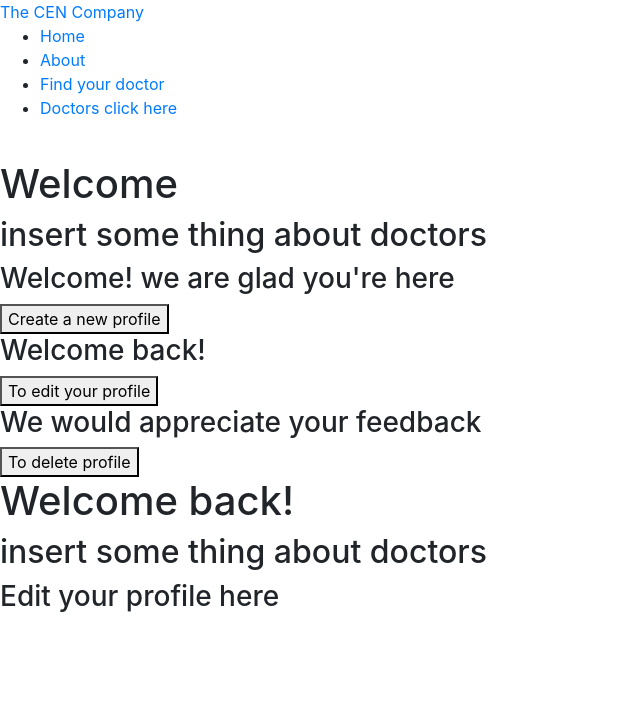
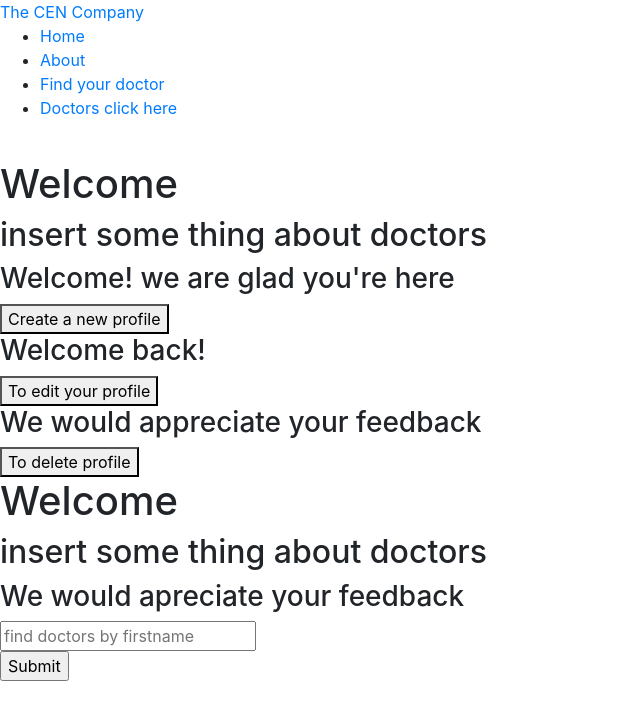
Before and after one commit to cenwachukwu/Medical-Directory-MERN, a React (Create React App) app in the folder mern-react-app/: page /DoctorEdit/deleteprofile in a window 1280 px wide. Shown: the top 720 px of the page, without its empty margins (0-640 px from the left). Built offline with nearby package versions, Linux system fonts and the light colour scheme.

Commit message:
create the delete profile by id name, i hope to edit it to delete by first and last name in the nearest future

```diff
--- a/mern-react-app/src/App.js
+++ b/mern-react-app/src/App.js
@@ -30,8 +30,8 @@ class App extends Component {
           <Route path="/Doctors/searchbyinsurance" component ={Insurance}/>
           <Route path="/Doctors/searchbyspeciality" component ={Speciality}/>
           <Route path="/DoctorEdit/createprofile" component ={CreateProfile}/>
-          <Route path="/DoctorEdit/editprofile" component ={DeleteProfile}/>
-          <Route path="/DoctorEdit/deleteprofile" component ={EditProfile}/>
+          <Route path="/DoctorEdit/editprofile" component ={EditProfile}/>
+          <Route path="/DoctorEdit/deleteprofile" component ={DeleteProfile}/>
         </Router>
       </div>
     );
--- a/mern-react-app/src/Createprofile.js
+++ b/mern-react-app/src/Createprofile.js
@@ -67,6 +67,7 @@ class CreateProfile extends Component {
 
         Axios.post('http://localhost:8080/directory', Profile)
         .then(res => console.log (res.data))
+        .catch(err => console.log(err))
 
         this.setState({
             first_name: "",
--- a/mern-react-app/src/Deleteprofile.js
+++ b/mern-react-app/src/Deleteprofile.js
@@ -2,16 +2,58 @@ import React, { Component } from 'react';
 import Axios from 'axios'
 
 class DeleteProfile extends Component {
+    constructor(props) {
+        super(props);
+        this.state = {
+            query: "",
+            id: ""
+        }
+        this.cancel = '';  //for best practices
+        this.onSubmit = this.onSubmit.bind(this);
+        this.onChangeId = this.onChangeId.bind(this);
+    }
+
+    onChangeId(evt) {
+        evt.preventDefault();
+        this.setState({
+            id: evt.target.value
+        });
+    }
+
+
+    onSubmit(evt) {
+        evt.preventDefault();
+        if (this.state.id){
+            const Url = (`http://localhost:8080/directory/id/${this.state.id}`);
+
+            Axios.delete(Url)
+            .then(res => console.log(res))
+            .catch(err => console.log(err));
+
+            this.setState({ id: ""})
+        }
+
+    }
+
     render() {
+        const { query, result } = this.state;
         return (
             <div>
                 <h1>Welcome</h1>
                 <h2>insert some thing about doctors</h2>
-                <div>
-                    <h3>
-                        We would apreciate your feedback
-                    </h3>
-                </div>
+                <form onSubmit={this.onSubmit}>
+                    <div>
+                        <h3>
+                            We would apreciate your feedback
+                        </h3>
+                        <div>
+                            <input type="text" value={this.state.id} placeholder="find doctors by firstname " onChange={this.onChangeId} />
+                        </div>
+                        <div>
+                            <input type="submit" placeholder="Create New Profile" />
+                        </div>
+                    </div>
+                </form>
             </div>
         )
     }
--- a/mern-react-app/src/Editprofile.js
+++ b/mern-react-app/src/Editprofile.js
@@ -2,6 +2,9 @@ import React, { Component } from 'react';
 import Axios from 'axios'
 
 class EditProfile extends Component {
+    constructor(props){
+        super(props);
+    }
     render() {
         return (
             <div>
--- a/mern-react-app/src/Findalldoctors.js
+++ b/mern-react-app/src/Findalldoctors.js
@@ -31,8 +31,8 @@ class Findalldoctors extends Component {
                 </div>
                 <div>
                     {this.state.Doctors.map((object, index) => {
-                        // console.log(object)
-                        console.log(object.insurances[0])
+                        console.log(object)
+                        // console.log(object.insurances[0])
                         return (
                             <div key={object._id + 0}>
                                 <img src={object.profile[0].image_url} alt="" key={object._id + 3}/>
```
